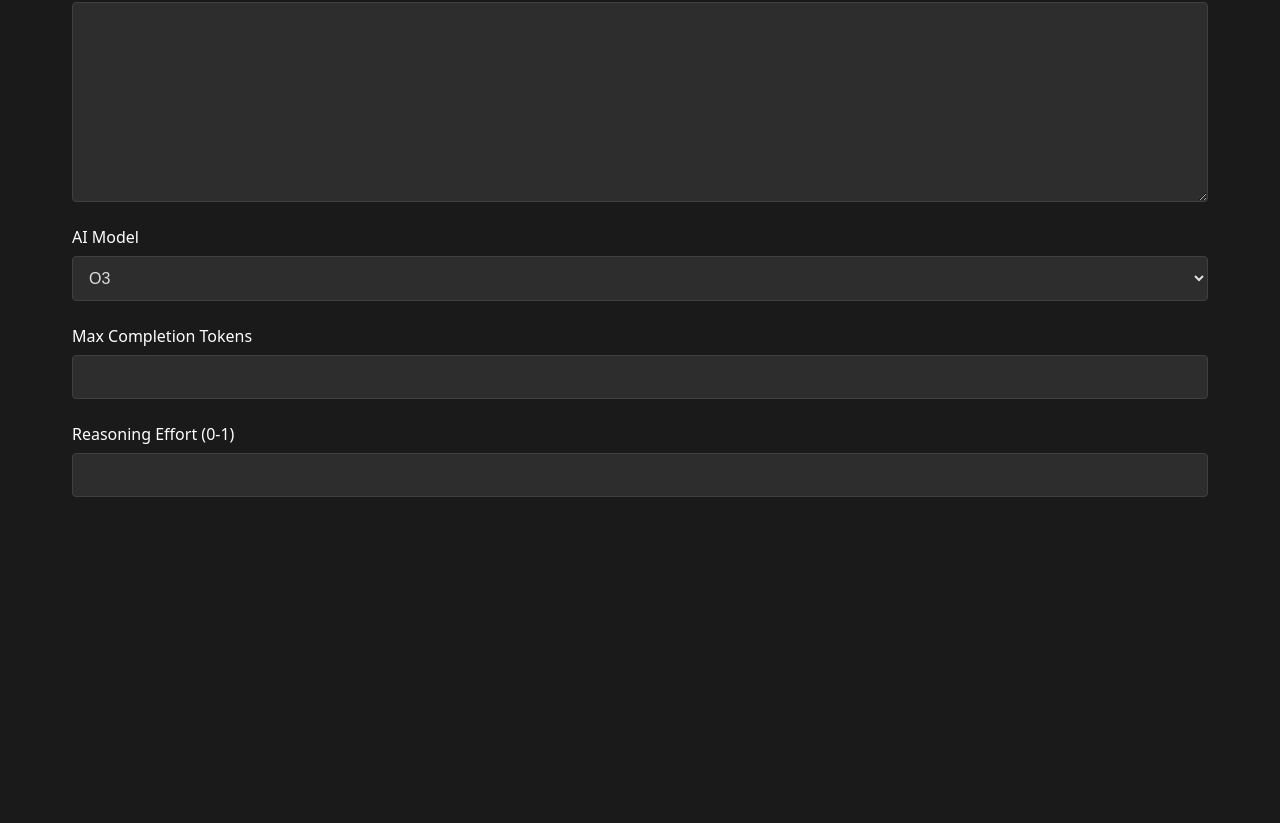
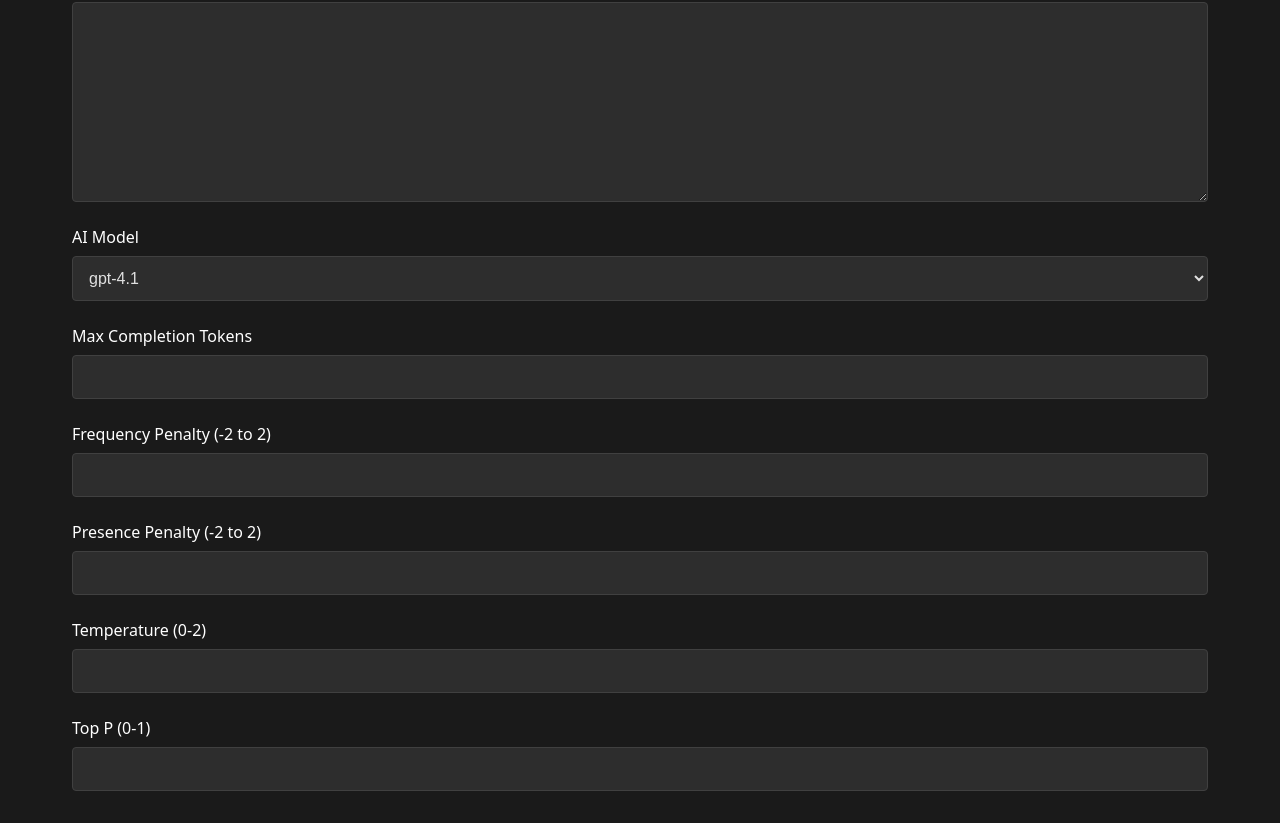
Before and after one commit to emilbankov/prompts-admin, a React (Vite) app in the folder client/: page /plan/new in a window 1280 px wide. Shown: the part 895-1718 px from the top of the page. Before the commit the page ends 1424 px from the top, so only its background shows below. Built offline with nearby package versions, Linux system fonts and the light colour scheme.

Commit message:
Updated variables and added a dropdown menu for reasoning effort

```diff
--- a/client/src/components/CreatePlan/CreatePlan.tsx
+++ b/client/src/components/CreatePlan/CreatePlan.tsx
@@ -2,41 +2,61 @@ import React, { useState } from 'react';
 import { useNavigate } from 'react-router-dom';
 import styles from './CreatePlan.module.css';
 import type { Plan } from '../../services/plansService';
+import { createPlan } from '../../services/plansService';
 
 const AI_MODELS = [
-    'O3',
-    'O3 Mini',
-    'O4 Mini',
-    'GPT-4.1',
-    'GPT-4.1 Mini',
-    'GPT-4.1 Nano'
+    'gpt-4.1',
+    'gpt-4.1-mini',
+    'gpt-4.1-nano',
+    'o3',
+    'o3-mini',
+    'o4-mini'
+];
+
+const REASONING_EFFORT_OPTIONS = [
+    'low',
+    'medium',
+    'high'
 ];
 
 const CreatePlan: React.FC = () => {
     const navigate = useNavigate();
     const [formData, setFormData] = useState<Plan>({
         id: undefined as unknown as number,
-        name: '',
+        planName: '',
         systemPrompt: '',
         systemVariables: '',
         userPrompt: '',
         userVariables: '',
-        model: 'O3'
+        model: 'gpt-4.1',
+        reasoningEffort: 'low'
     });
     const [copiedVar, setCopiedVar] = useState<string | null>(null);
+    const [isSubmitting, setIsSubmitting] = useState(false);
 
     const handleInputChange = (e: React.ChangeEvent<HTMLInputElement | HTMLTextAreaElement | HTMLSelectElement>) => {
         const { name, value } = e.target;
         setFormData(prev => ({
             ...prev,
-            [name]: value
+            [name]: ['maxCompletionTokens', 'frequencyPenalty', 'presencePenalty', 'temperature', 'topP'].includes(name)
+                ? value === '' ? undefined : Number(value)
+                : value
         }));
     };
 
     const handleSave = async () => {
-        // TODO: Implement API call to save plan
-        console.log('Saving plan:', formData);
-        navigate('/');
+        try {
+            setIsSubmitting(true);
+            const { id, ...planData } = formData;
+            console.log('Sending plan data to backend:', planData);
+            await createPlan(planData);
+            navigate('/');
+        } catch (error) {
+            console.error('Error creating plan:', error);
+            // TODO: Show error message to user
+        } finally {
+            setIsSubmitting(false);
+        }
     };
 
     const handleCopyVariable = (variable: string) => {
@@ -45,7 +65,7 @@ const CreatePlan: React.FC = () => {
         setTimeout(() => setCopiedVar(null), 2000);
     };
 
-    const isOModel = formData.model.startsWith('O');
+    const isOModel = formData.model.startsWith('o');
     const systemVariables = formData.systemVariables.split(',').map(v => v.trim()).filter(Boolean);
     const userVariables = formData.userVariables.split(',').map(v => v.trim()).filter(Boolean);
 
@@ -54,19 +74,31 @@ const CreatePlan: React.FC = () => {
             <div className={styles.header}>
                 <h1>Create New Plan</h1>
                 <div className={styles.actionButtons}>
-                    <button className={styles.saveButton} onClick={handleSave}>Create</button>
-                    <button className={styles.cancelButton} onClick={() => navigate('/')}>Back to Plans</button>
+                    <button
+                        className={styles.saveButton}
+                        onClick={handleSave}
+                        disabled={isSubmitting}
+                    >
+                        {isSubmitting ? 'Creating...' : 'Create'}
+                    </button>
+                    <button
+                        className={styles.cancelButton}
+                        onClick={() => navigate('/')}
+                        disabled={isSubmitting}
+                    >
+                        Back to Plans
+                    </button>
                 </div>
             </div>
 
             <form className={styles.form}>
                 <div className={styles.formGroup}>
-                    <label htmlFor="name">Plan Name</label>
+                    <label htmlFor="planName">Plan Name</label>
                     <input
                         type="text"
-                        id="name"
-                        name="name"
-                        value={formData.name}
+                        id="planName"
+                        name="planName"
+                        value={formData.planName}
                         onChange={handleInputChange}
                         className={styles.input}
                         placeholder='e.g., Standard Plan'
@@ -187,18 +219,20 @@ const CreatePlan: React.FC = () => {
 
                 {isOModel && (
                     <div className={styles.formGroup}>
-                        <label htmlFor="reasoningEffort">Reasoning Effort (0-1)</label>
-                        <input
-                            type="number"
+                        <label htmlFor="reasoningEffort">Reasoning Effort</label>
+                        <select
                             id="reasoningEffort"
                             name="reasoningEffort"
                             value={formData.reasoningEffort || ''}
                             onChange={handleInputChange}
-                            className={styles.input}
-                            min="0"
-                            max="1"
-                            step="0.1"
-                        />
+                            className={styles.select}
+                        >
+                            {REASONING_EFFORT_OPTIONS.map(option => (
+                                <option key={option} value={option}>
+                                    {option.charAt(0).toUpperCase() + option.slice(1)}
+                                </option>
+                            ))}
+                        </select>
                     </div>
                 )}
 
--- a/client/src/components/EditPlan/EditPlan.tsx
+++ b/client/src/components/EditPlan/EditPlan.tsx
@@ -4,24 +4,31 @@ import styles from './EditPlan.module.css';
 import type { Plan } from '../../services/plansService';
 
 const AI_MODELS = [
-    'O3',
-    'O3 Mini',
-    'O4 Mini',
-    'GPT-4.1',
-    'GPT-4.1 Mini',
-    'GPT-4.1 Nano'
+    'gpt-4.1',
+    'gpt-4.1-mini',
+    'gpt-4.1-nano',
+    'o3',
+    'o3-mini',
+    'o4-mini'
+];
+
+const REASONING_EFFORT_OPTIONS = [
+    'low',
+    'medium',
+    'high'
 ];
 
 const EditPlan: React.FC = () => {
     const navigate = useNavigate();
     const [formData, setFormData] = useState<Plan>({
         id: undefined as unknown as number,
-        name: '',
+        planName: '',
         systemPrompt: '',
         systemVariables: '',
         userPrompt: '',
         userVariables: '',
-        model: 'O3'
+        model: 'gpt-4.1',
+        reasoningEffort: 'medium'
     });
     const [copiedVar, setCopiedVar] = useState<string | null>(null);
 
@@ -29,7 +36,9 @@ const EditPlan: React.FC = () => {
         const { name, value } = e.target;
         setFormData(prev => ({
             ...prev,
-            [name]: value
+            [name]: ['maxCompletionTokens', 'frequencyPenalty', 'presencePenalty', 'temperature', 'topP'].includes(name)
+                ? value === '' ? undefined : Number(value)
+                : value
         }));
     };
 
@@ -45,14 +54,14 @@ const EditPlan: React.FC = () => {
         setTimeout(() => setCopiedVar(null), 2000);
     };
 
-    const isOModel = formData.model.startsWith('O');
+    const isOModel = formData.model.startsWith('o');
     const systemVariables = formData.systemVariables.split(',').map(v => v.trim()).filter(Boolean);
     const userVariables = formData.userVariables.split(',').map(v => v.trim()).filter(Boolean);
 
     return (
         <div className={styles.container}>
             <div className={styles.header}>
-                <h1>Create New Plan</h1>
+                <h1>Edit Plan</h1>
                 <div className={styles.actionButtons}>
                     <button className={styles.saveButton} onClick={handleSave}>Save Changes</button>
                     <button className={styles.cancelButton} onClick={() => navigate('/')}>Back to Plans</button>
@@ -61,12 +70,12 @@ const EditPlan: React.FC = () => {
 
             <form className={styles.form}>
                 <div className={styles.formGroup}>
-                    <label htmlFor="name">Plan Name</label>
+                    <label htmlFor="planName">Plan Name</label>
                     <input
                         type="text"
-                        id="name"
-                        name="name"
-                        value={formData.name}
+                        id="planName"
+                        name="planName"
+                        value={formData.planName}
                         onChange={handleInputChange}
                         className={styles.input}
                         placeholder='e.g., Standard Plan'
@@ -187,18 +196,20 @@ const EditPlan: React.FC = () => {
 
                 {isOModel && (
                     <div className={styles.formGroup}>
-                        <label htmlFor="reasoningEffort">Reasoning Effort (0-1)</label>
-                        <input
-                            type="number"
+                        <label htmlFor="reasoningEffort">Reasoning Effort</label>
+                        <select
                             id="reasoningEffort"
                             name="reasoningEffort"
                             value={formData.reasoningEffort || ''}
                             onChange={handleInputChange}
-                            className={styles.input}
-                            min="0"
-                            max="1"
-                            step="0.1"
-                        />
+                            className={styles.select}
+                        >
+                            {REASONING_EFFORT_OPTIONS.map(option => (
+                                <option key={option} value={option}>
+                                    {option.charAt(0).toUpperCase() + option.slice(1)}
+                                </option>
+                            ))}
+                        </select>
                     </div>
                 )}
 
--- a/client/src/components/PlanChange/PlanChange.tsx
+++ b/client/src/components/PlanChange/PlanChange.tsx
@@ -49,7 +49,7 @@ const PlanChange: React.FC = () => {
               onClick={() => handlePlanClick(plan.id)}
               className={styles.clickableRow}
             >
-              <td>{plan.name}</td>
+              <td>{plan.planName}</td>
             </tr>
           ))}
         </tbody>
--- a/client/src/services/plansService.ts
+++ b/client/src/services/plansService.ts
@@ -1,22 +1,24 @@
 import axios from 'axios';
 
-const BASE_URL = 'https://aitrip-production.up.railway.app/prompts';
+const BASE_URL = 'http://localhost:8080/prompts';
 
 export interface Plan {
     id: number;
-    name: string;
+    planName: string;
     systemPrompt: string;
     systemVariables: string;
     userPrompt: string;
     userVariables: string;
     model: string;
     maxCompletionTokens?: number;
-    reasoningEffort?: number;
+    reasoningEffort?: string;
     frequencyPenalty?: number;
     presencePenalty?: number;
     temperature?: number;
     topP?: number;
 }
+
+export type CreatePlanData = Omit<Plan, 'id'>;
 
 export const getPlanById = async (id: number): Promise<Plan> => {
     try {
@@ -31,3 +33,17 @@ export const getPlanById = async (id: number): Promise<Plan> => {
         throw error;
     }
 };
+
+export const createPlan = async (planData: CreatePlanData): Promise<Plan> => {
+    try {
+        const { data } = await axios.post<Plan>(`${BASE_URL}/create`, planData);
+        return data;
+    } catch (error) {
+        if (axios.isAxiosError(error)) {
+            console.error('Error creating plan:', error.response?.data || error.message);
+        } else {
+            console.error('Error creating plan:', error);
+        }
+        throw error;
+    }
+};
```
